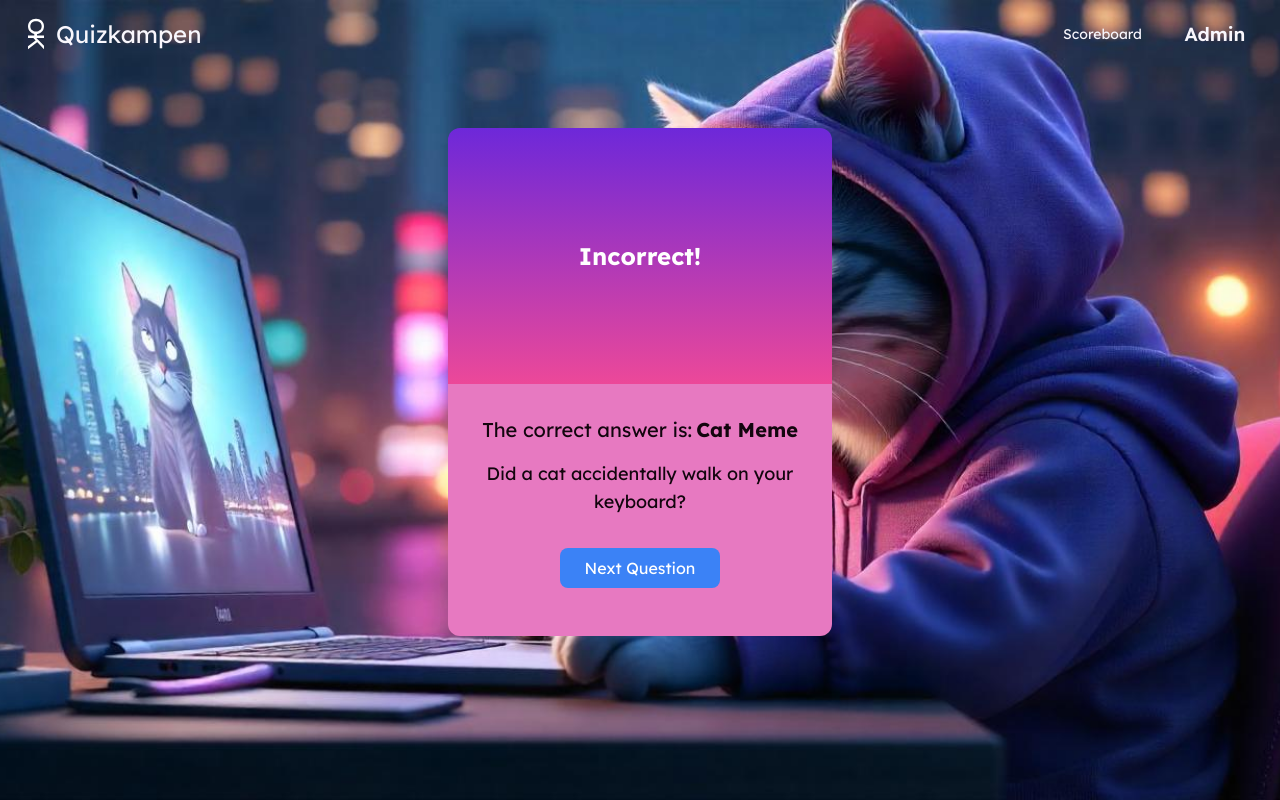
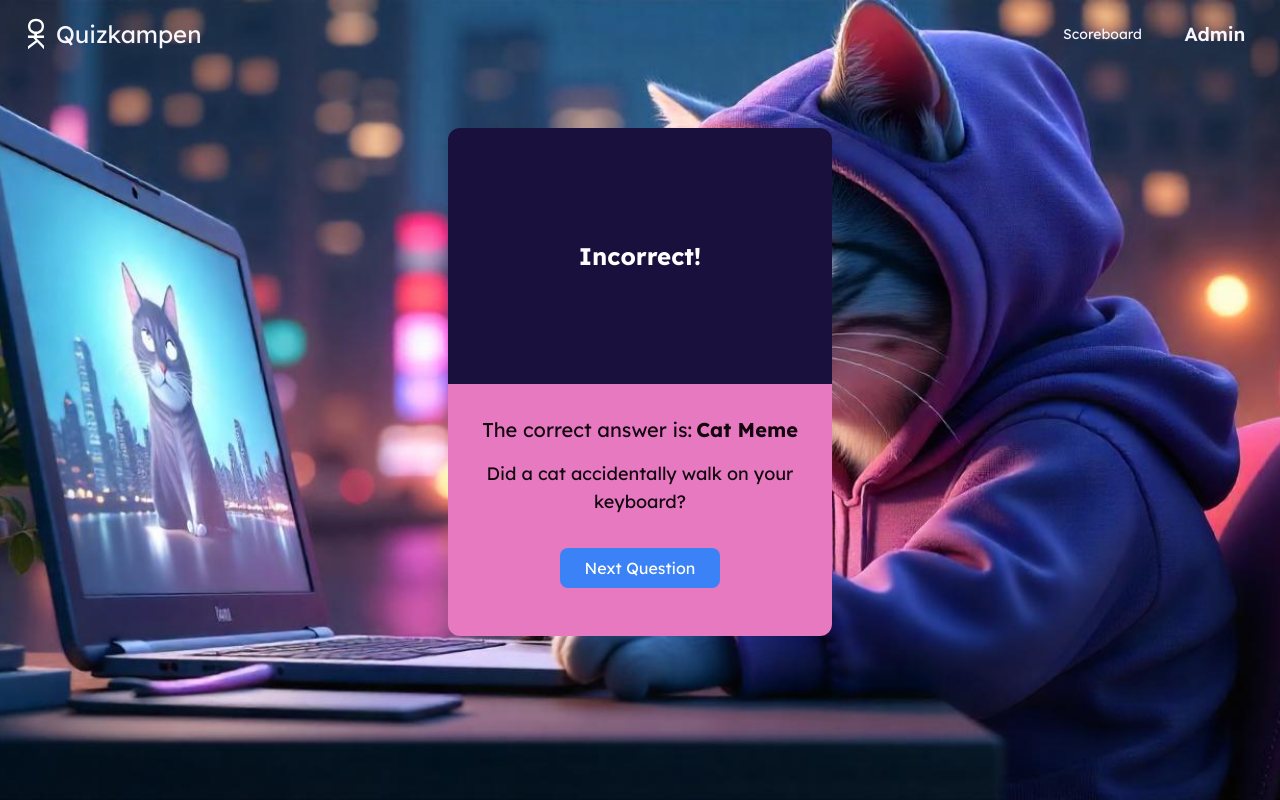
Before and after one commit to Hampus2001/quizkampen, a Next.js app: page /quizsofia in a window 1280 px wide. Both pictures are taken after a click on the item "Code Comment". Built offline with nearby package versions, Linux system fonts and the light colour scheme.

Commit message:
fixed color on card

```diff
--- a/src/pages/quizsofia.js
+++ b/src/pages/quizsofia.js
@@ -86,7 +86,7 @@ export default function sofiaQuiz() {
                 rotateY: 180,
               }}
             >
-              <figure className="w-full h-1/2 px-16 py-32 text-center bg-gradient-to-b  from-violet-700 to-pink-500 rounded-t-xl">
+              <figure className="w-full h-1/2 px-16 py-32 text-center bg-base-100 rounded-t-xl">
                 <h2 className="card-title text-2xl font-bold text-white">
                   {isAnswerCorrect ? "Correct!" : "Incorrect!"}
                 </h2>
```
